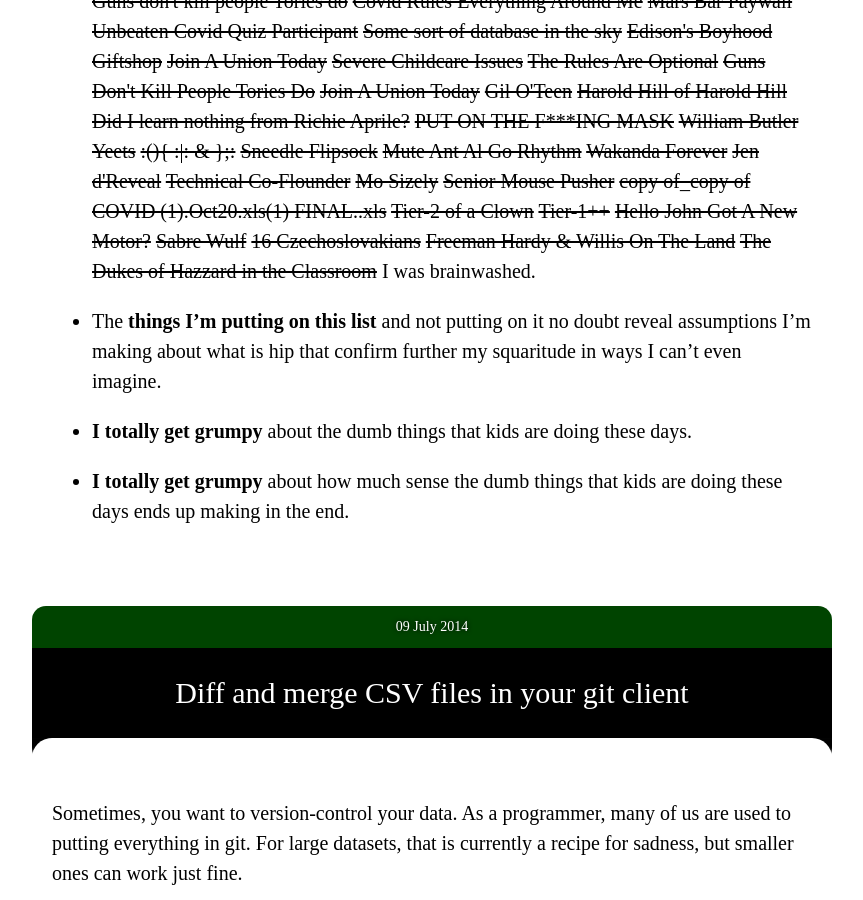
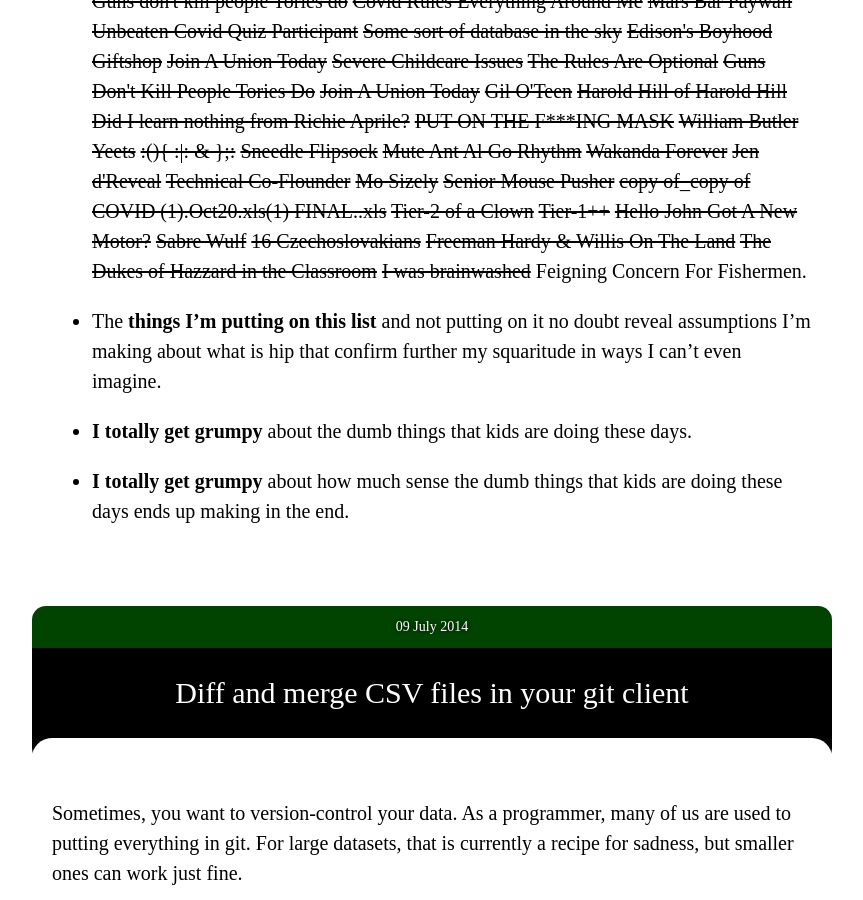
Before and after one commit to paulfitz/paulfitz.github.io, a Jekyll site: the page built from index.html, in a window 1280 px wide and 900 px high, scrolled down 28946 px. Shown: the whole window, without its empty margins (208-1071 px from the left). Built offline with Jekyll 4.4.1, drawn with Linux system fonts in a browser that asks for light colours; nearby versions of some CDN libraries.

Commit message:
add a pikesleyism

```diff
--- a/_data/pikes.json
+++ b/_data/pikes.json
@@ -243,5 +243,6 @@
   "16 Czechoslovakians",
   "Freeman Hardy &amp; Willis On The Land",
   "The Dukes of Hazzard in the Classroom",
-  "I was brainwashed"
+  "I was brainwashed",
+  "Feigning Concern For Fishermen"
 ]
```
